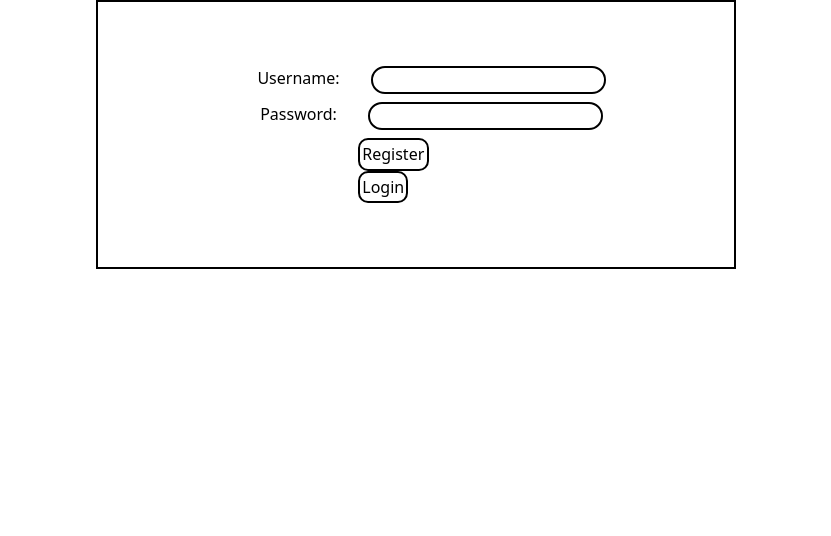
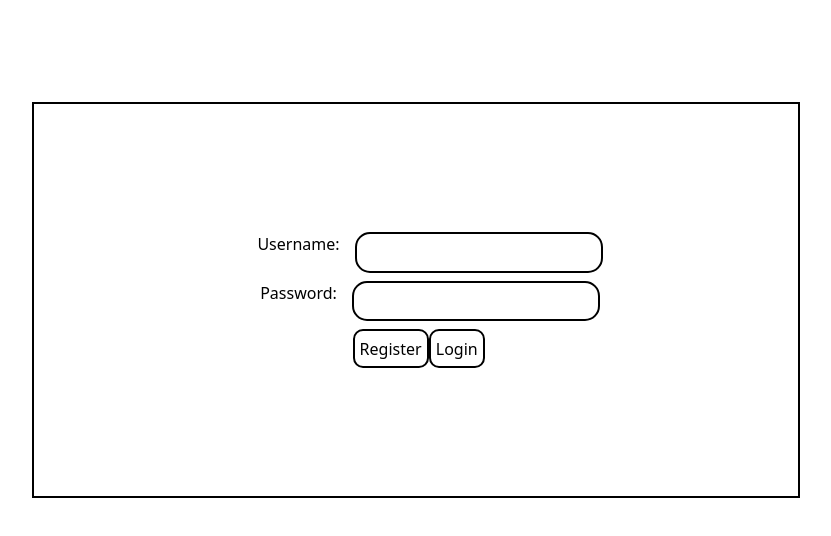
Before and after one commit to leslieturai/5146-website, a website with bundled scripts: page index.html in a window 1280 px wide. Shown: the whole page, without its empty margins (224-1055 px from the left). Built offline with nearby package versions, Linux system fonts and the light colour scheme.

Commit message:
Basic log in page

```diff
--- a/index.html
+++ b/index.html
@@ -8,7 +8,7 @@
     <title>Document</title>
 </head>
 <body>
-    <main class="flex flex-col items-center justify-center" id="content-container">
+    <main class="mt-[8%] flex flex-col items-center justify-center" id="content-container">
         <form id="log-in-form" class="flex flex-col items-center gap-2">
            <div id="log-in-div">
                 <label for="username-input">Username: </label>
@@ -18,7 +18,7 @@
                 <label for="password-input">Password:</label>
                 <input type="text" id="password-input">
            </div>
-           <div id="log-in-button-div">
+           <div id="log-in-btn-div">
                 <button id="register-btn">Register</button>
                 <button id="log-in-btn">Login</button>
            </div>
--- a/src/input.css
+++ b/src/input.css
@@ -20,33 +20,34 @@ input {
 
 #log-in-form {
     border: 2px solid black;
-    padding: 5%;
-    width: 50%;
+    padding: 10%;
+    width: 60%;
+    height: 100%
 }
 
 #log-in-div, #password-div {
     display: flex;
     flex-direction: row;
-    gap: 10%;
+    gap: 5%;
 }
 
 #username-input, #password-input {
-    padding: 0;
+    padding: 2%;
     background-color: white;
     border-radius: 15px;
     border: 2px solid black;
 }
 
 #log-in-btn-div {
+    width: 25%;
     display: flex;
-    flex-direction: column;
-    gap: 2%;
-    width: 100%;
+    flex-direction: row;
+    justify-content: space-between;
 }
 
 #log-in-btn, #register-btn {
     border: 2px solid black;
-    padding: 2%;
+    padding: 4%;
     border-radius: 10px;
 }
 
```
Also changed, not shown: src/output.css.
